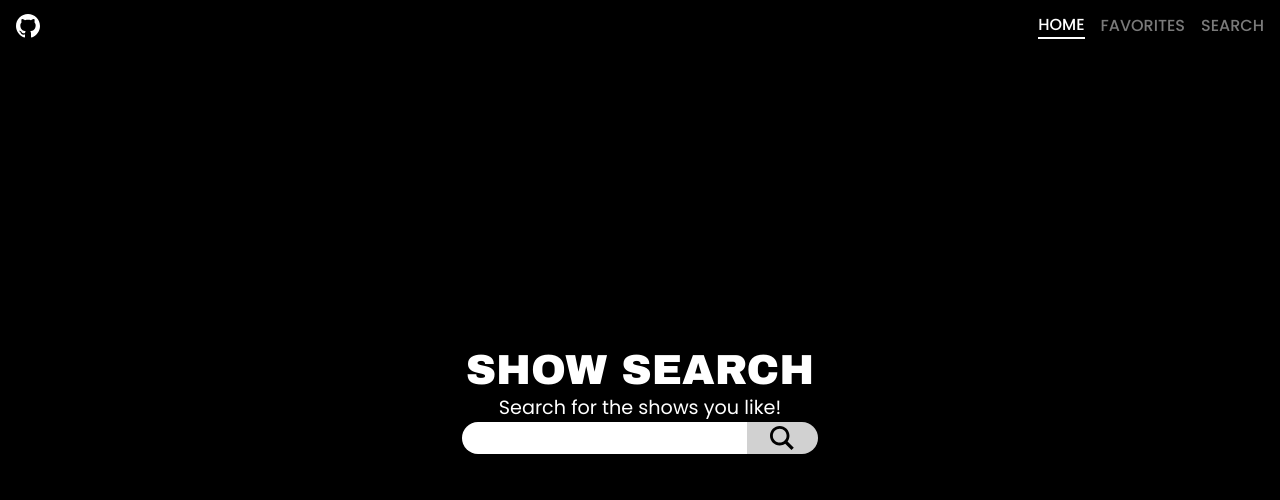
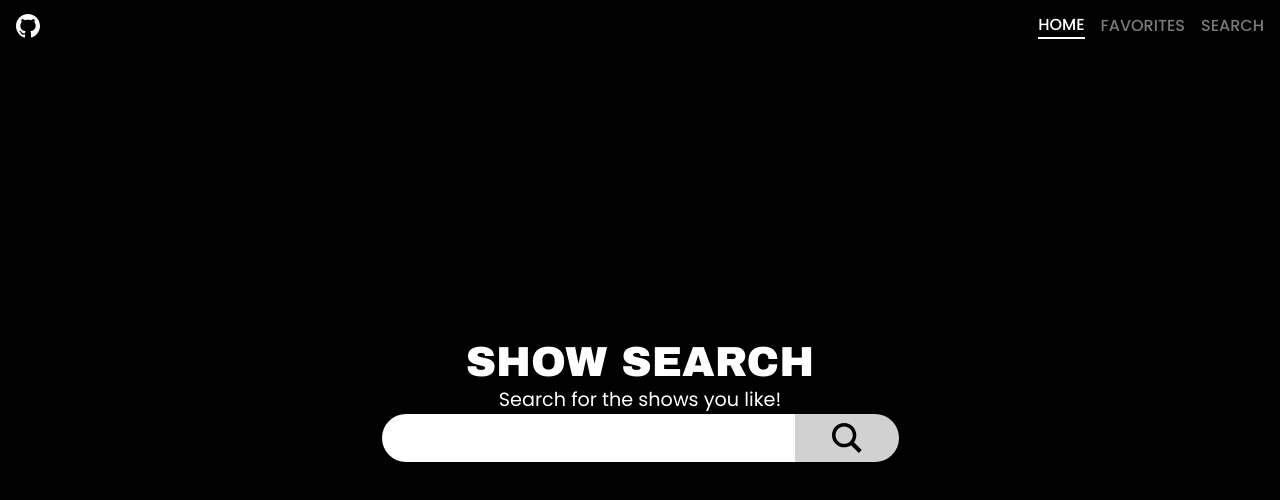
Before and after one commit to ReyhanArdiya/show-search, a React (Create React App) app: page / in a window 1280 px wide. Shown: the top 500 px of the page. Built offline with nearby package versions, Linux system fonts and the light colour scheme; no server answers.

Commit message:
Add breakpoints and fontsize to searchbar

```diff
--- a/src/components/pages/Home/Search/SearchBar.jsx
+++ b/src/components/pages/Home/Search/SearchBar.jsx
@@ -1,12 +1,14 @@
 import styled from "styled-components";
 
 const Container = styled.div`
+    --font-size: 1em;
     align-items: center;
     width: 100%;
     display: flex;
     justify-content: center;
     height: 2em;
     border-radius: 1em;
+    font-size: var(--font-size);
 
     .searchbar-input {
         border-radius: inherit;
@@ -37,8 +39,6 @@ const Container = styled.div`
     .searchbar-icon {
         cursor: pointer;
         position: relative;
-        /* add styles from here */
-
     }
 
     .searchbar-icon::before {
@@ -51,6 +51,12 @@ const Container = styled.div`
         opacity: 0;
         background-color: black;
         transition: opacity 0.25s linear;
+        border-radius: inherit;
+    }
+
+    .searchbar-icon svg {
+        height: 1.25em;
+        width: 1.25em;
     }
 
     .searchbar-icon:hover::before {
@@ -60,6 +66,14 @@ const Container = styled.div`
     .searchbar-icon:active::before {
         opacity: 0.4;
         transition: opacity 0.05s linear;
+    }
+
+    @media screen and (min-width: calc(768em / 16)) {
+        font-size: calc(var(--font-size) + 0.5em);
+    }
+
+    @media screen and (min-width: calc(1440em / 16)) {
+        font-size: calc(var(--font-size) + 1em);
     }
 `;
 
```
